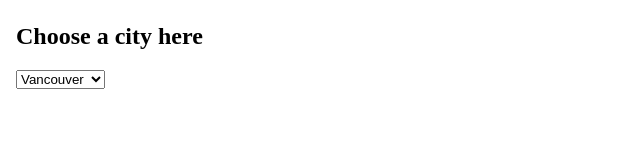
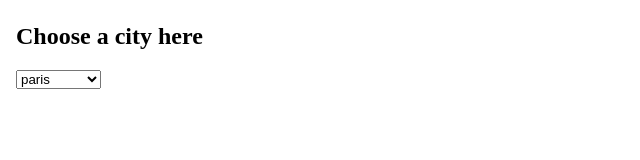
Before and after one commit to woodsmanlucas/WorldClock, an Angular app: page / in a window 1280 px wide. Shown: the part 139-299 px from the top of the page, without its empty margins (0-640 px from the left). Built offline with nearby package versions, Linux system fonts and the light colour scheme.

Commit message:
added service for cities cities lookup should be a pipe

```diff
--- a/src/app/ChooseCityDirective.ts
+++ b/src/app/ChooseCityDirective.ts
@@ -1,11 +1,17 @@
 import { Component } from '@angular/core';
+import { MyCitiesService} from './myCitiesService'
 
 // Define second directive.
 @Component({
     // Selector uses lower case with hyphens.
     selector: 'choose-city',
     templateUrl: './choose_city.html',
+    providers: [MyCitiesService]
 })
 export class choose_city {
+  cities: Array<string>;
 
+  constructor(MyCitiesService: MyCitiesService) {
+      this.cities = MyCitiesService.getCities();
+  }
 }
--- a/src/app/app.component.ts
+++ b/src/app/app.component.ts
@@ -3,8 +3,9 @@ import { Component } from '@angular/core';
 @Component({
   selector: 'app-root',
   templateUrl: './index.html',
-  styleUrls: ['./app.component.css']
+  styleUrls: ['./app.component.css'],
 })
 export class AppComponent {
   title = 'WorldClock';
+
 }
--- a/src/app/choose_city.html
+++ b/src/app/choose_city.html
@@ -1,11 +1,6 @@
 <h2>Choose a city here</h2>
 <form action="">
   <select name="cities" id="cities">
-    <option value="Vancouver">Vancouver</option>
-    <option value="Paris">Paris</option>
-    <option value="London">London</option>
-    <option value="Bejing">Bejing</option>
-    <option value="Hong Kong">Hong Kong</option>
-    <option value="New York">New York</option>
+    <option  *ngFor="let city of cities" value="{{city}}">{{city}}</option>
   </select>
 </form>
--- /dev/null
+++ b/src/app/myCitiesService.ts
@@ -0,0 +1,12 @@
+import { Component } from '@angular/core';
+
+// This is the service.
+export class MyCitiesService {
+    cites: Array<string>;
+    constructor() {
+      this.cites = ['paris', 'vancouver', 'new york', 'london', 'beijing', 'hong kong'];
+    }
+    getCities() {
+      return this.cites;
+    }
+}
```
Also changed, not shown: src/app/myTimeService.ts (deleted, +0 -12 lines).
